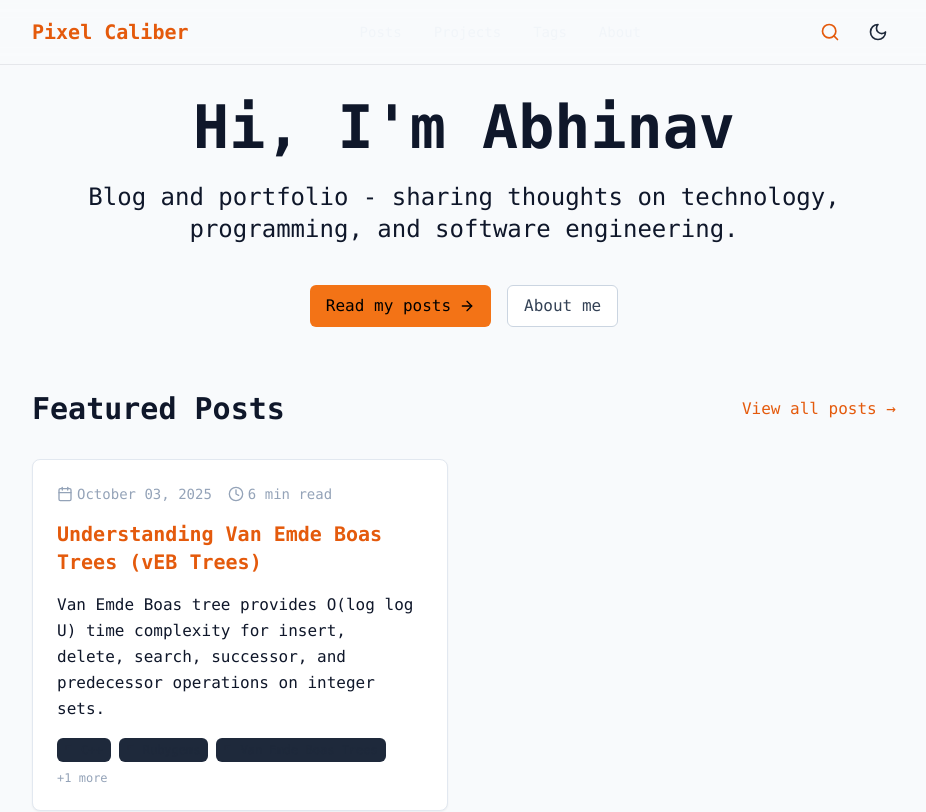
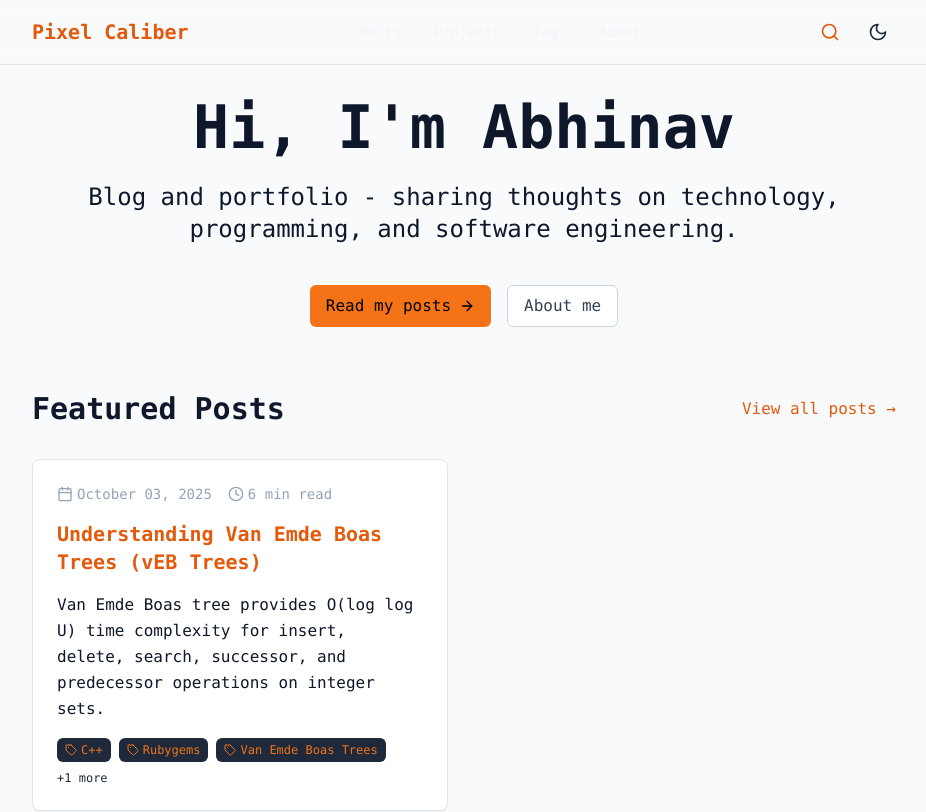
Before and after one commit to abhinvv1/blog, a Next.js app: page / in a window 1280 px wide. Shown: the top 812 px of the page, without its empty margins (176-1102 px from the left). Built offline with nearby package versions, Linux system fonts and the light colour scheme.

Commit message:
fix font colour

```diff
--- a/app/page.tsx
+++ b/app/page.tsx
@@ -82,14 +82,14 @@ export default function HomePage() {
                       {post.tags.slice(0, 3).map((tag) => (
                         <span
                           key={tag}
-                          className="inline-flex items-center space-x-1 text-xs bg-dark-800 text-light-300 px-2 py-1 rounded-md"
+                          className="inline-flex items-center space-x-1 text-xs bg-dark-800 text-primary-500 px-2 py-1 rounded-md"
                         >
                           <Tag className="h-3 w-3" />
                           <span>{tag}</span>
                         </span>
                       ))}
                       {post.tags.length > 3 && (
-                        <span className="text-xs text-dark-400">
+                        <span className="text-xs text-light-400">
                           +{post.tags.length - 3} more
                         </span>
                       )}
```
